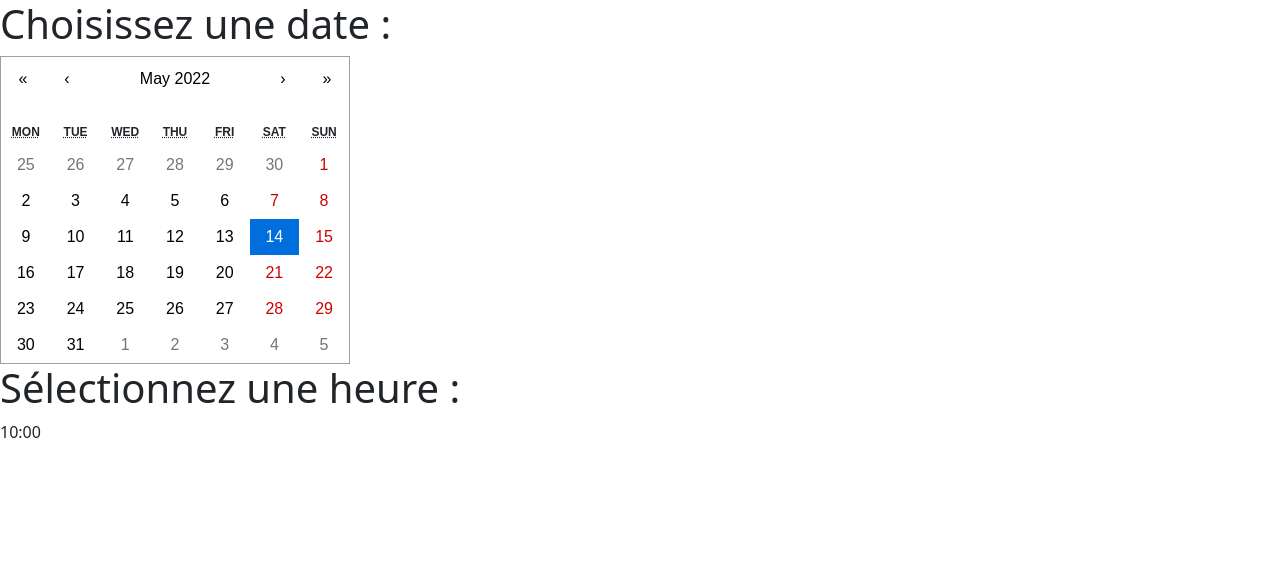
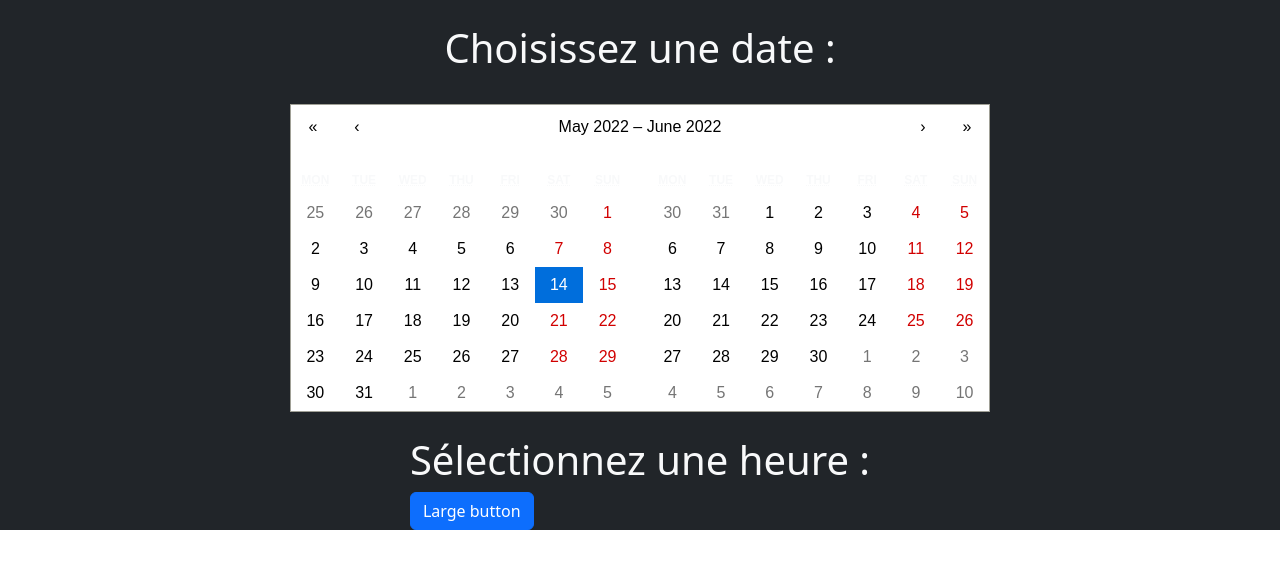
Before and after one commit to Jimmychenpro/booking_agenda, a React (Create React App) app: page /booking in a window 1280 px wide. Shown: the top 568 px of the page. Built offline with nearby package versions, Linux system fonts and the light colour scheme.

Commit message:
Update Booking.js

```diff
--- a/src/pages/Booking.js
+++ b/src/pages/Booking.js
@@ -7,14 +7,16 @@ function Booking() {
 
   return (
     <>
-        <h1>Choisissez une date : </h1>
-        <div className='calendar'>
-            <Calendar onChange={onChange} value={value} />
-        </div>
-        <div className='Hours'>
-            <h1>Sélectionnez une heure :</h1>
-            <div>10:00</div>
-        </div>
+      <div className='d-flex flex-column align-items-center justify-content-center bg-dark text-light'>
+          <h1 className='mt-4'>Choisissez une date : </h1>
+          <div className='calendar mt-4'>
+              <Calendar onChange={onChange} value={value} showDoubleView={true}/>
+          </div>
+          <div className='Hours mt-4'>
+              <h1>Sélectionnez une heure :</h1>
+              <button type="button" class="btn btn-primary btn-md">Large button</button>
+          </div>
+      </div>
     </>
   );
 }
```
